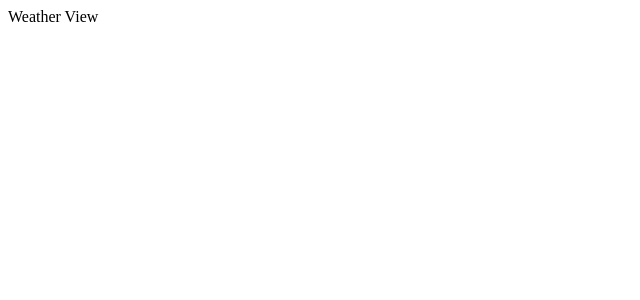
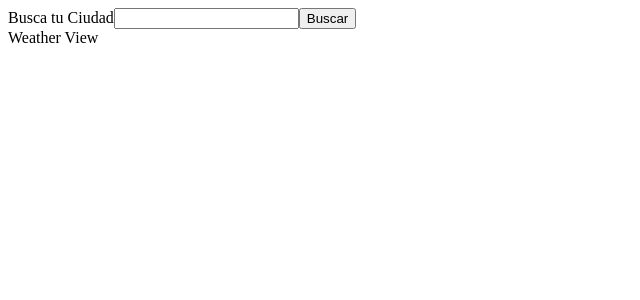
Before and after one commit to EnzoSantoni/confy-weather-app, a React (Vite) app: page / in a window 1280 px wide. Shown: the top 300 px of the page, without its empty margins (0-640 px from the left). Built offline with nearby package versions, Linux system fonts and the light colour scheme.

Commit message:
feat: add SearchBar component with controlled input

```diff
--- a/src/App.jsx
+++ b/src/App.jsx
@@ -4,15 +4,30 @@ import { Routes, Route } from 'react-router-dom'
 import WeatherView from './components/WeatherView'
 import GameView from './components/GameView'
 import CompareView from './components/CompareView'
+import SearchBar from './components/SearchBar'
+
+
+
+
+
 
 function App() {
 
+  function onSearch(evt) {
+    console.log(evt)
+  }
+
+
+
   return (
+    <div className="container">
+      <SearchBar onSearch={onSearch} />
     <Routes>
       <Route path="/" element={<WeatherView />}></Route>
       <Route path="/compare" element={<CompareView />}></Route>
       <Route path="/game" element={<GameView />}></Route>
     </Routes>
+    </div>
   )
 }
 
--- /dev/null
+++ b/src/components/SearchBar.jsx
@@ -0,0 +1,21 @@
+import { useState } from "react"
+
+function SearchBar ({onSearch}) {
+const [city, setCity] = useState('');
+
+function handleSubmit(e) {
+    e.preventDefault()
+    onSearch(city)
+    setCity('')
+}
+
+    return (
+        <form className="input-search" onSubmit={handleSubmit}>
+            <label htmlFor="citySearch">Busca tu Ciudad</label>
+            <input type="text" name="citySearch" id="citySearch" value={city} onChange={(e) => setCity(e.target.value)}/>
+            <button type="submit">Buscar</button>
+        </form>
+    )
+}
+
+export default SearchBar
```
